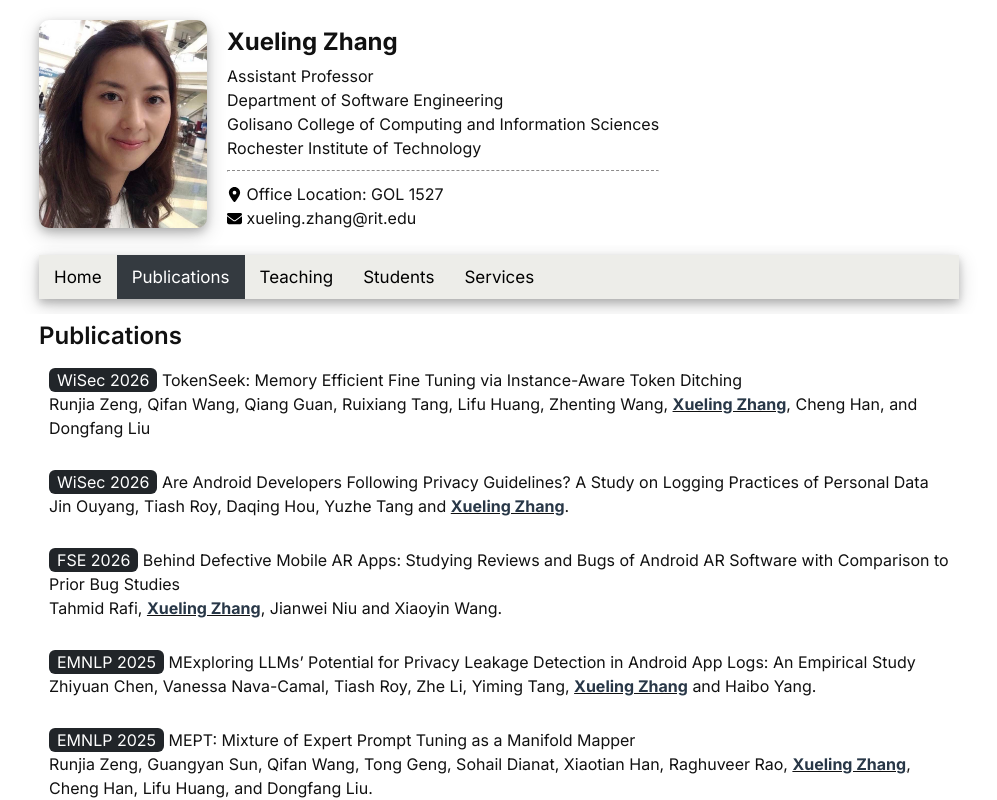
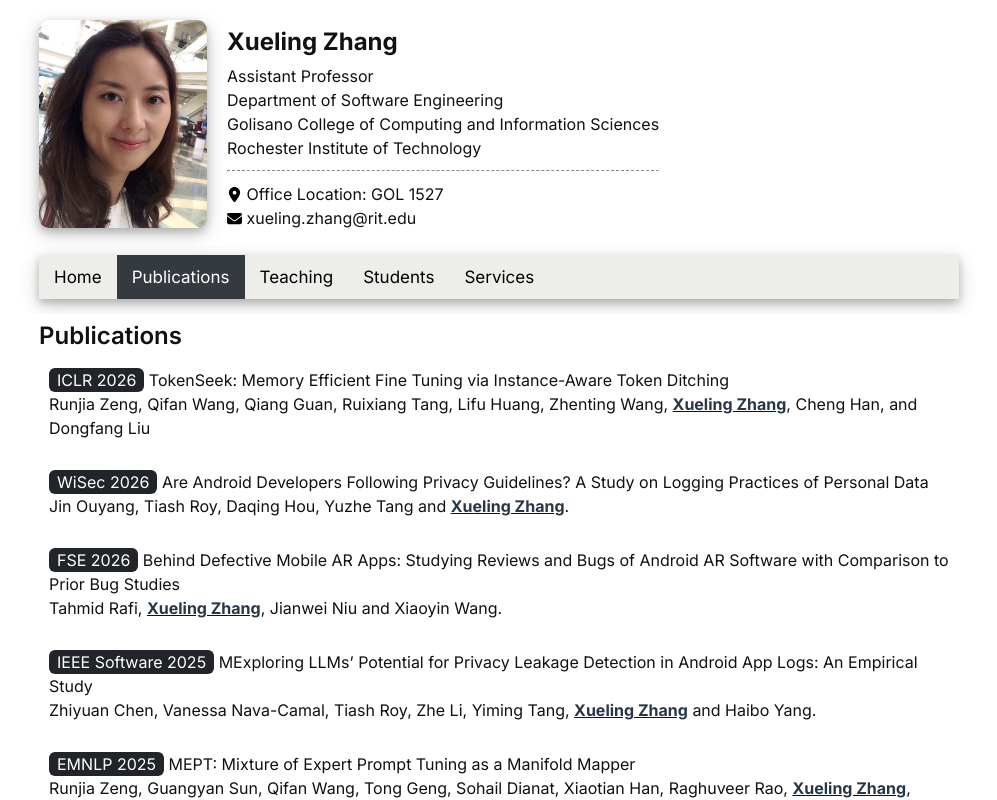
Before and after one commit to XuelingZ/XuelingZ.github.io, a Next.js app: page / in a window 1280 px wide. Both pictures are taken after a click on the link "Publications". Shown: the top 800 px of the page, without its empty margins (141-1138 px from the left). Built offline with nearby package versions, Linux system fonts and the light colour scheme.

Commit message:
Update publication tags and formatting in publications.js

```diff
--- a/src/components/publications.js
+++ b/src/components/publications.js
@@ -6,7 +6,7 @@ export default function Publications() {
   <p></p>
 
  <p className="divcontainer">
-    <span className="w3-tag w3-blue w3-round">WiSec 2026</span> {" "}
+    <span className="w3-tag w3-blue w3-round">ICLR 2026</span> {" "}
     TokenSeek: Memory Efficient Fine Tuning via Instance-Aware Token Ditching <br />
     Runjia Zeng, Qifan Wang, Qiang Guan, Ruixiang Tang, Lifu Huang, Zhenting Wang, <b><u><font color="#283747"> Xueling Zhang</font></u></b>, Cheng Han, and Dongfang Liu  <br/>
   </p>
@@ -26,7 +26,7 @@ export default function Publications() {
 
 
  <p className="divcontainer">
-    <span className="w3-tag w3-blue w3-round">EMNLP 2025</span> {" "}
+    <span className="w3-tag w3-blue w3-round">IEEE Software 2025</span> {" "}
     MExploring LLMs’ Potential for Privacy Leakage Detection in Android App Logs: An Empirical Study <br />
     Zhiyuan Chen, Vanessa Nava-Camal, Tiash Roy, Zhe Li, Yiming Tang, <b><u><font color="#283747">Xueling Zhang</font></u></b>  and Haibo Yang.<br/>
   </p>
@@ -79,13 +79,7 @@ export default function Publications() {
   <p className="divcontainer">
     <span className="w3-tag w3-blue w3-round">ASE 2022</span> {" "}
     PredART: Towards Automatic Oracle Prediction of Object Placements in Augmented Reality Testing <br />
-    Tahmid Rafi, {" "}
-    <b>
-      <u>
-        <font color="#283747">Xueling Zhang</font>
-      </u>
-    </b>
-    {" "} and Xiaoyin Wang.<br />
+    Tahmid Rafi, {" "} <b><u><font color="#283747">Xueling Zhang</font></u></b> and Xiaoyin Wang.<br />
     {/* In Proceedings of the 31st ACM SIGSOFT International Symposium on the
     Foundations of Software Engineering. <br />[{" "}
     <a href="papers/FSE2023.pdf" target="_blank">
```
